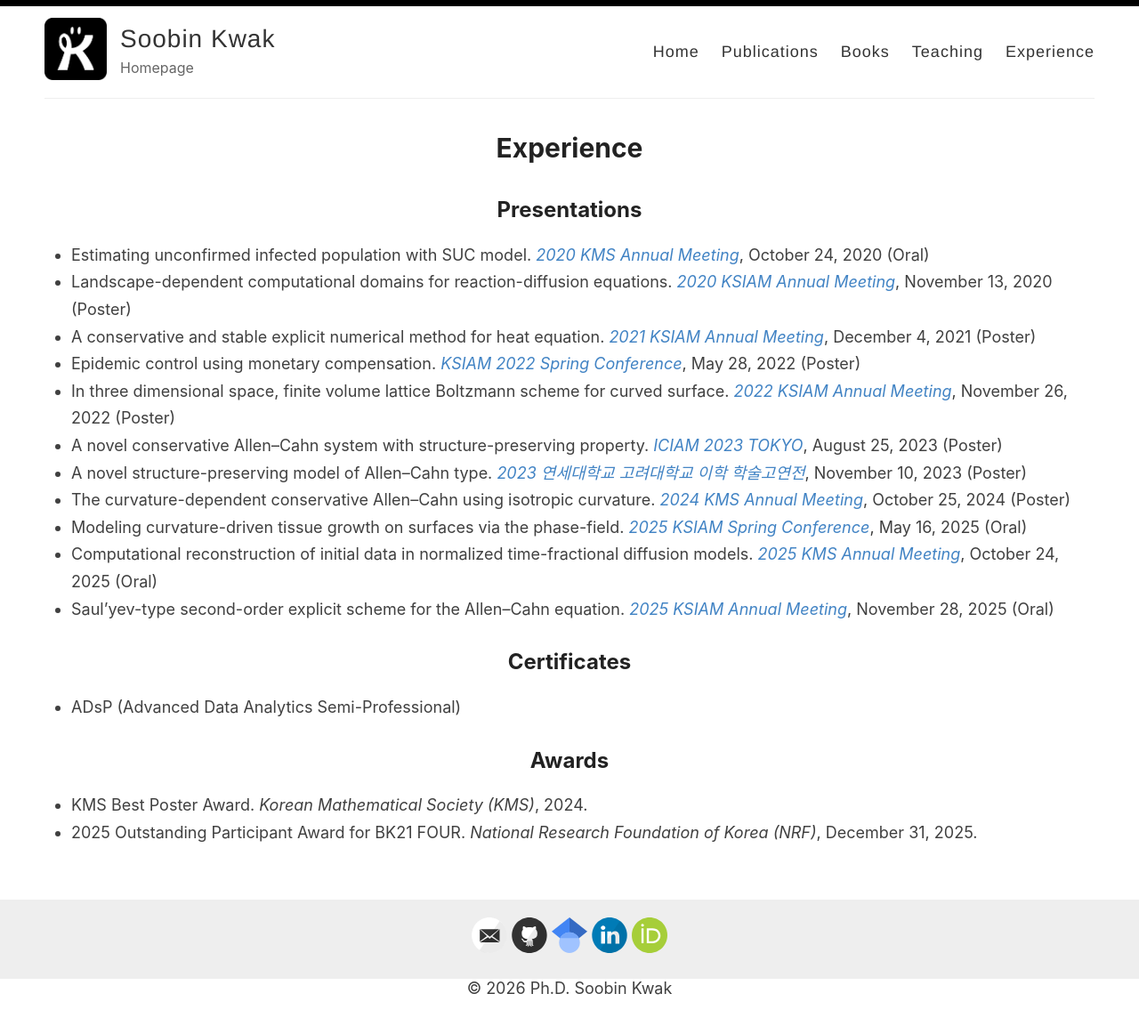
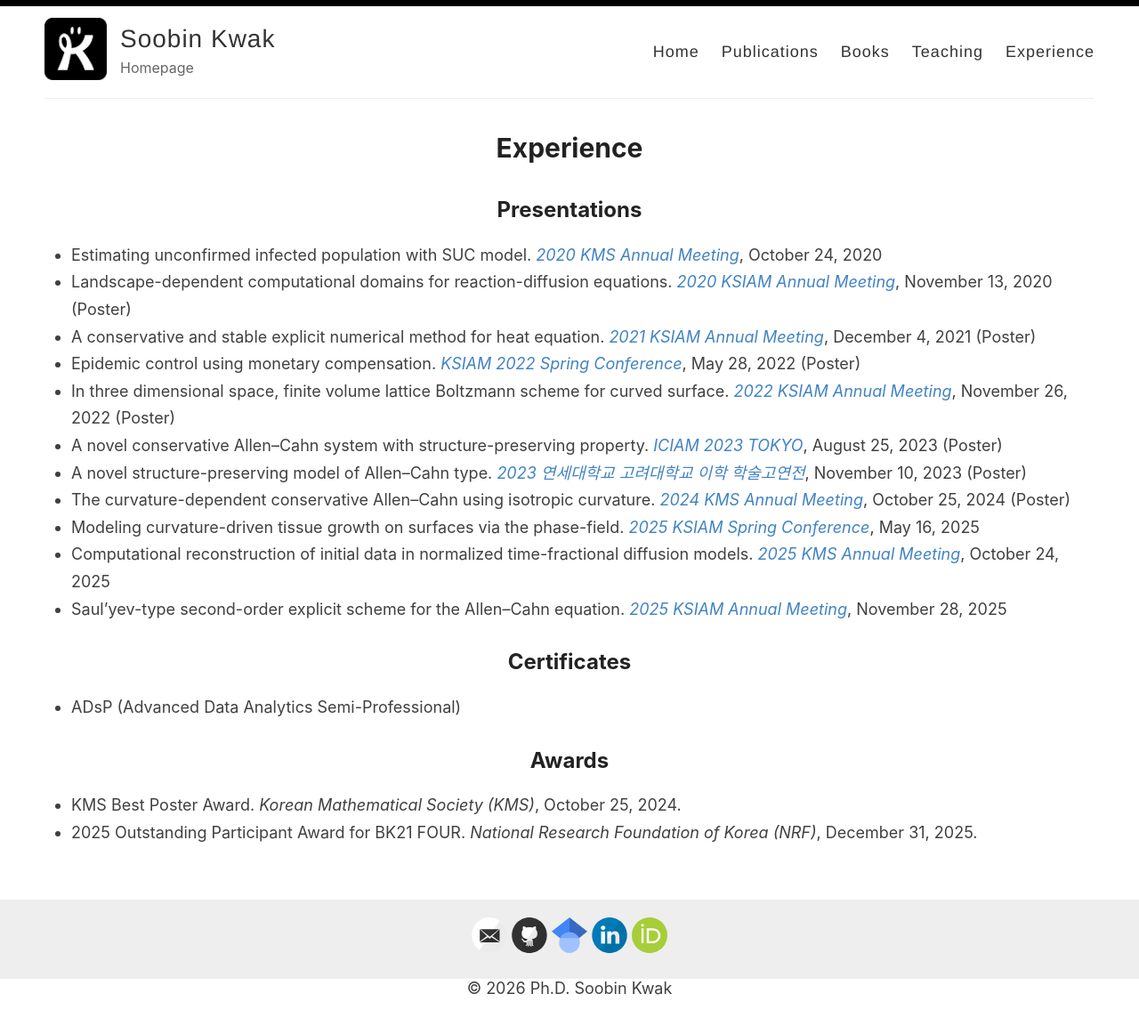
Before and after one commit to skwak/skwak.github.io, a Jekyll site: the page built from _pages/Experience.md, in a window 1280 px wide. Shown: the whole page at 89% size. Built offline with Jekyll 4.4.1, drawn with Linux system fonts in a browser that asks for light colours.

Commit message:
Update Experience.md

```diff
--- a/_pages/Experience.md
+++ b/_pages/Experience.md
@@ -6,7 +6,7 @@ hide_title:
 ---
 ## Presentations
 
-- Estimating unconfirmed infected population with SUC model. [*2020 KMS Annual Meeting*](https://www.kms.or.kr/meetings/fall2020/), October 24, 2020 (Oral)
+- Estimating unconfirmed infected population with SUC model. [*2020 KMS Annual Meeting*](https://www.kms.or.kr/meetings/fall2020/), October 24, 2020
 - Landscape-dependent computational domains for reaction-diffusion equations. [*2020 KSIAM Annual Meeting*](https://ksiam.org/Conference/ConferenceView.asp?AC=0&CODE=CC20211002&B_CATE=BBC1), November 13, 2020 (Poster)
 - A conservative and stable explicit numerical method for heat equation. [*2021 KSIAM Annual Meeting*](https://ksiam.org/Conference/ConferenceView.asp?AC=0&CODE=CC20210901&B_CATE=BBC1), December 4, 2021 (Poster)
 - Epidemic control using monetary compensation. [*KSIAM 2022 Spring Conference*](https://ksiam.org/Conference/ConferenceView.asp?AC=0&CODE=CC20220325&B_CATE=BBC1), May 28, 2022 (Poster)
@@ -14,9 +14,9 @@ hide_title:
 - A novel conservative Allen–Cahn system with structure-preserving property. [*ICIAM 2023 TOKYO*](https://iciam2023.org/), August 25, 2023 (Poster)
 - A novel structure-preserving model of Allen–Cahn type. [*2023 연세대학교 고려대학교 이학 학술고연전*](https://cos.korea.ac.kr/70/category/%EA%B3%A0%EC%97%B0-%EC%9D%B4%ED%95%99-%ED%95%99%EC%88%A0%EC%A0%9C), November 10, 2023 (Poster)
 - The curvature-dependent conservative Allen–Cahn using isotropic curvature. [*2024 KMS Annual Meeting*](https://www.kms.or.kr/conference/2024_fall/), October 25, 2024 (Poster)
-- Modeling curvature-driven tissue growth on surfaces via the phase-field. [*2025 KSIAM Spring Conference*](https://ksiam.org/Conference/ConferenceView.asp?AC=0&CODE=CC20250301&B_CATE=BBC1), May 16, 2025 (Oral)
-- Computational reconstruction of initial data in normalized time-fractional diffusion models. [*2025 KMS Annual Meeting*](https://www.kms.or.kr/conference/meeting/?period=90), October 24, 2025 (Oral)
-- Saul’yev-type second-order explicit scheme for the Allen–Cahn equation. [*2025 KSIAM Annual Meeting*](https://ksiam.org/Conference/ConferenceView.asp?AC=0&CODE=CC20250901&B_CATE=BBC1), November 28, 2025 (Oral)
+- Modeling curvature-driven tissue growth on surfaces via the phase-field. [*2025 KSIAM Spring Conference*](https://ksiam.org/Conference/ConferenceView.asp?AC=0&CODE=CC20250301&B_CATE=BBC1), May 16, 2025
+- Computational reconstruction of initial data in normalized time-fractional diffusion models. [*2025 KMS Annual Meeting*](https://www.kms.or.kr/conference/meeting/?period=90), October 24, 2025
+- Saul’yev-type second-order explicit scheme for the Allen–Cahn equation. [*2025 KSIAM Annual Meeting*](https://ksiam.org/Conference/ConferenceView.asp?AC=0&CODE=CC20250901&B_CATE=BBC1), November 28, 2025
 
 ## Certificates
 
@@ -24,5 +24,5 @@ hide_title:
 
 ## Awards
 
-- KMS Best Poster Award. *Korean Mathematical Society (KMS)*, 2024.
+- KMS Best Poster Award. *Korean Mathematical Society (KMS)*, October 25, 2024.
 - 2025 Outstanding Participant Award for BK21 FOUR. *National Research Foundation of Korea (NRF)*, December 31, 2025.
```
